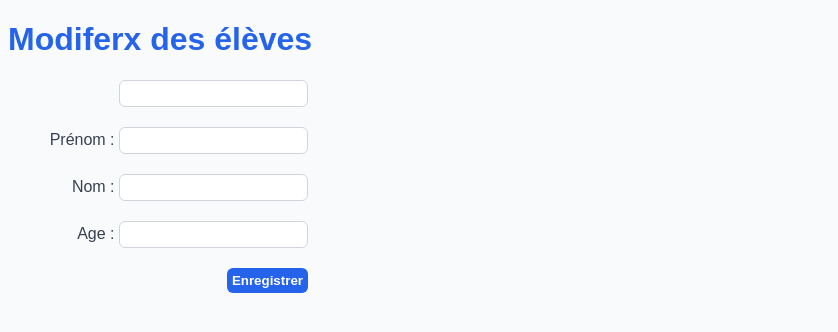
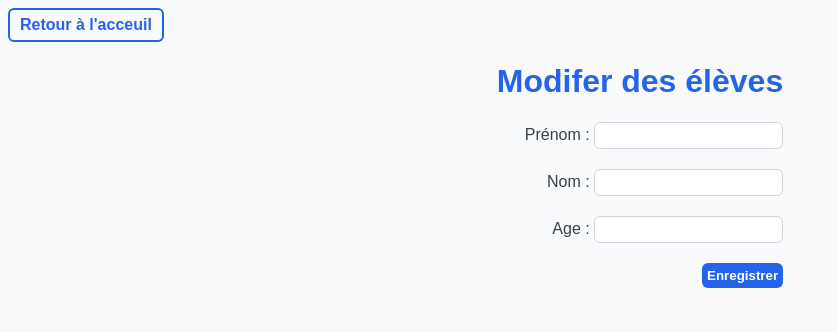
Before and after one commit to gregdel-dev/NSI-App_Web_Eleves, a Flask app: template templates/update.html in a window 1280 px wide. Shown: the top 332 px of the page, without its empty margins (0-838 px from the left). Run offline with Flask 3, Linux system fonts and the light colour scheme; the template is opened without the code that fills it, so the values that code supplies are empty.

Commit message:
fini frontend ajout et update

```diff
--- a/static/styles.css
+++ b/static/styles.css
@@ -11,6 +11,7 @@ body{
     padding: 6px 10px;
     text-decoration: none;
     font-weight: bold;
+    color: #2563eb;
 }
 table{
     width : 100%;
@@ -81,13 +82,21 @@ label{
     font-weight: bold;
 }
 .content-form{
-    width: 400px;
 
     margin: auto auto;
     display: flex;
-    justify-content: center; /* centre horizontalement */
-    align-items: center;     /* centre verticalement */
-    height: 100vh;
-    margin: 0 auto;
+    justify-content: center;
+    align-items: center;
+
 
 }
+
+.back_button{
+    display: inline-block;
+    border: 2px solid #2563eb;
+    border-radius: 6px;
+    padding: 6px 10px;
+    text-decoration: none;
+    font-weight: bold;
+    color: #2563eb;
+}
--- a/templates/ajout.html
+++ b/templates/ajout.html
@@ -7,6 +7,7 @@
     <title>Elèves Directe - Ajout</title>
 </head>
 <body>
+    <a class="back_button" href="/">Retour à l'acceuil</a>
     <div class="content-form">
     <div>
     <h1>Ajouter des élèves</h1>
--- a/templates/update.html
+++ b/templates/update.html
@@ -7,22 +7,29 @@
     <title>Elèves Directe - Modifer</title>
 </head>
 <body>
-    <h1>Modiferx des élèves</h1>
+    <a class="back_button" href="/">Retour à l'acceuil</a>
+    <div class="content-form">
+    <div>
+
+
+    <h1>Modifer des élèves</h1>
     <form method="POST">
-        <input type="number" name="id" value="{{e[0]}}">
+        <input type="hidden" name="id" value="{{eleve[0]}}">
         <div class="form-element">
-            <label for="prenom">Prénom : <input id="prenom" name="prenom" type="text"></label>
+            <label for="prenom">Prénom : <input id="prenom" name="prenom" type="text" value="{{eleve[1]}}"></label>
 
         </div>
         <div class="form-element">
-            <label for="nom">Nom : <input id="nom" name="nom" type="text"></label>
+            <label for="nom">Nom : <input id="nom" name="nom" type="text" value="{{eleve[2]}}"></label>
 
         </div>
         <div class="form-element">
-            <label for="age">Age : <input id="age" name="age" type="number"></label>
+            <label for="age">Age : <input id="age" name="age" type="number"value="{{eleve[3]}}"></label>
 
         </div>
         <button class="submit_button" type="submit">Enregistrer</button>
     </form>
+     </div>
+    </div>
 </body>
 </html>
```
